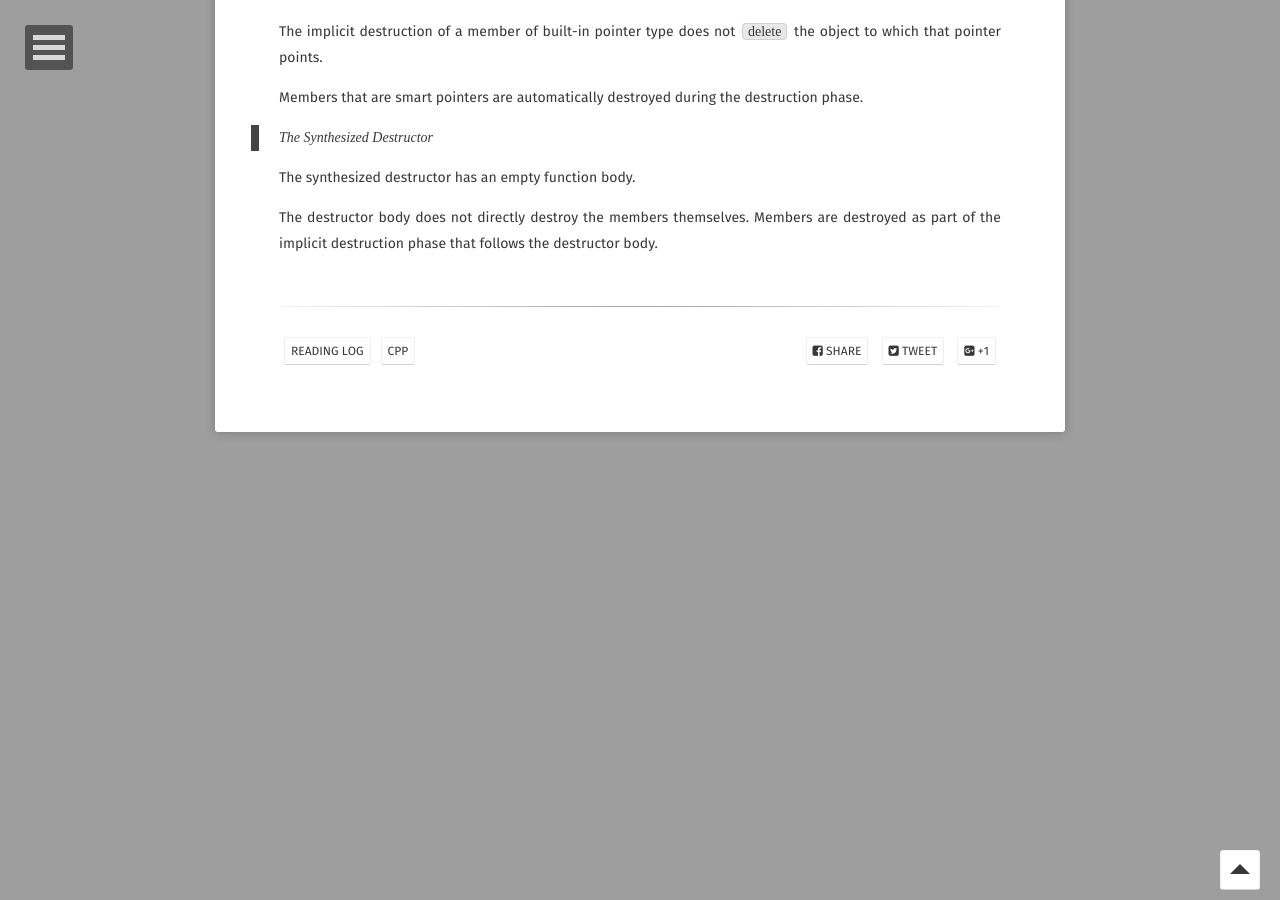
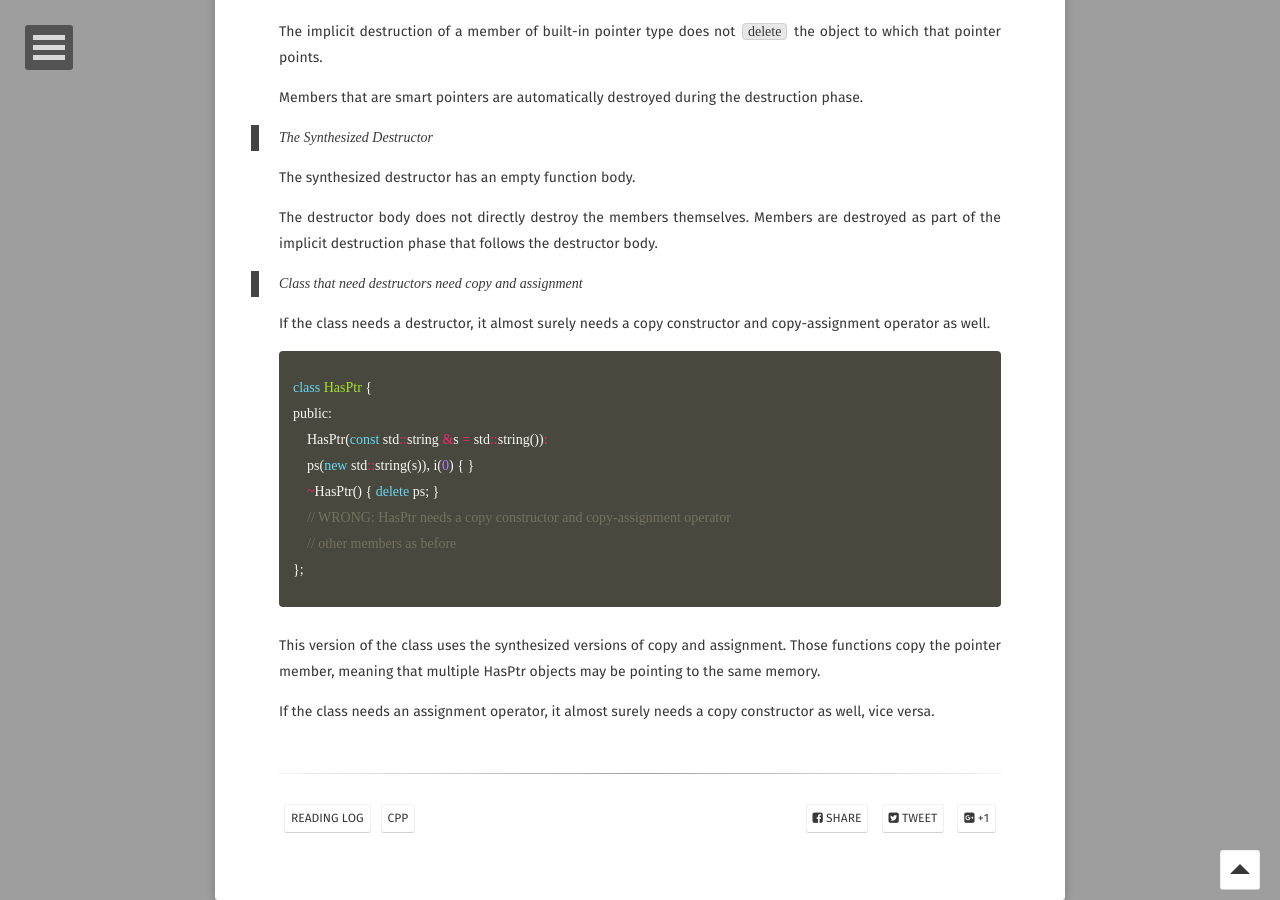
Before and after one commit to Planck35/planck35.github.io, a Jekyll site: the page built from _posts/2020-01-13-copy-control.md, in a window 1280 px wide and 900 px high, scrolled down 1594 px. Built offline with Jekyll 4.4.1, drawn with Linux system fonts in a browser that asks for light colours; some web fonts are replaced; comment, search, counter and statistics services are not loaded; some of the changed text lies outside the part shown.

Commit message:
update read log

```diff
--- a/_posts/2020-01-13-copy-control.md
+++ b/_posts/2020-01-13-copy-control.md
@@ -53,3 +53,20 @@ Members that are smart pointers are automatically destroyed during the destructi
 The synthesized destructor has an empty function body.
 
 The destructor body does not directly destroy the members themselves. Members are destroyed as part of the implicit destruction phase that follows the destructor body.
+
+> Class that need destructors need copy and assignment
+
+If the class needs a destructor, it almost surely needs a copy constructor and copy-assignment operator as well.
+{% highlight cpp %}
+class HasPtr {
+public:
+    HasPtr(const std::string &s = std::string()):
+    ps(new std::string(s)), i(0) { }
+    ~HasPtr() { delete ps; }
+    // WRONG: HasPtr needs a copy constructor and copy-assignment operator
+    // other members as before
+};
+{% endhighlight %}
+This version of the class uses the synthesized versions of copy and assignment. Those functions copy the pointer member, meaning that multiple HasPtr objects may be pointing to the same memory.
+
+If the class needs an assignment operator, it almost surely needs a copy constructor as well, vice versa.
```
